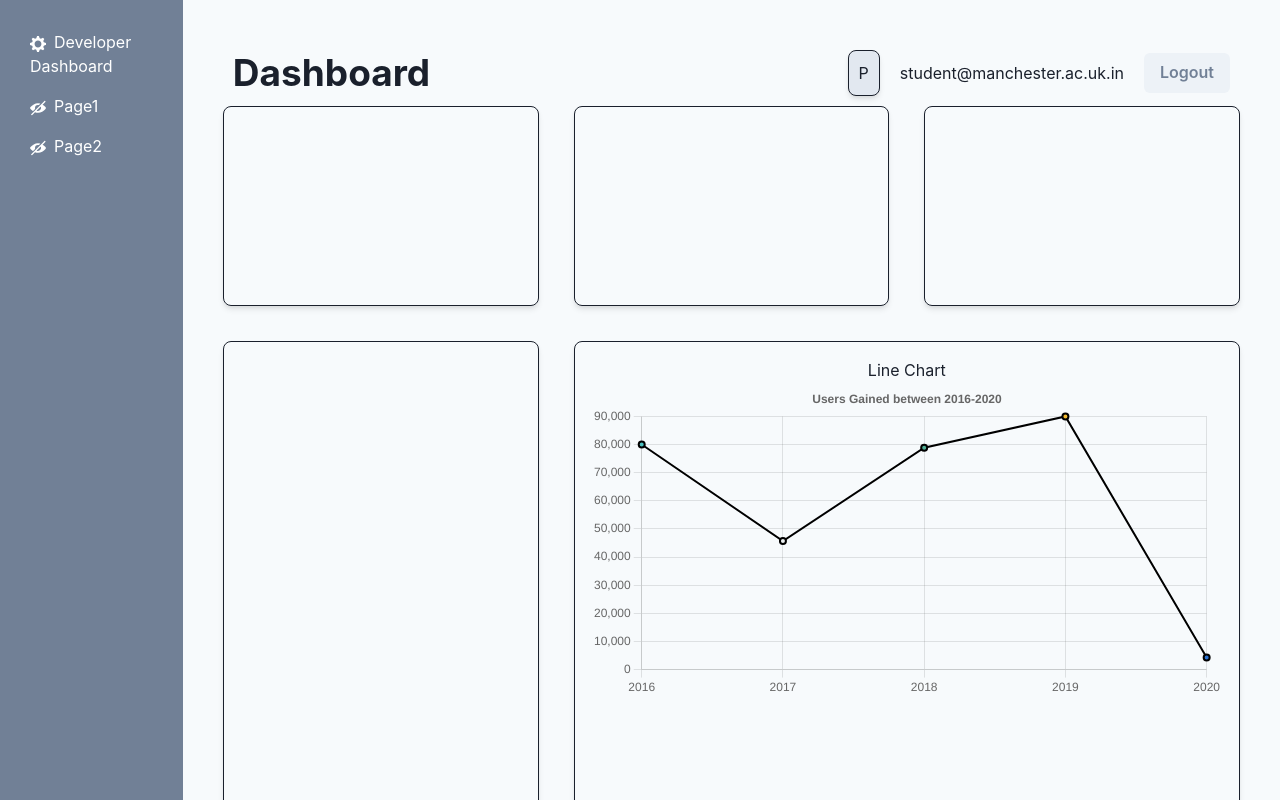
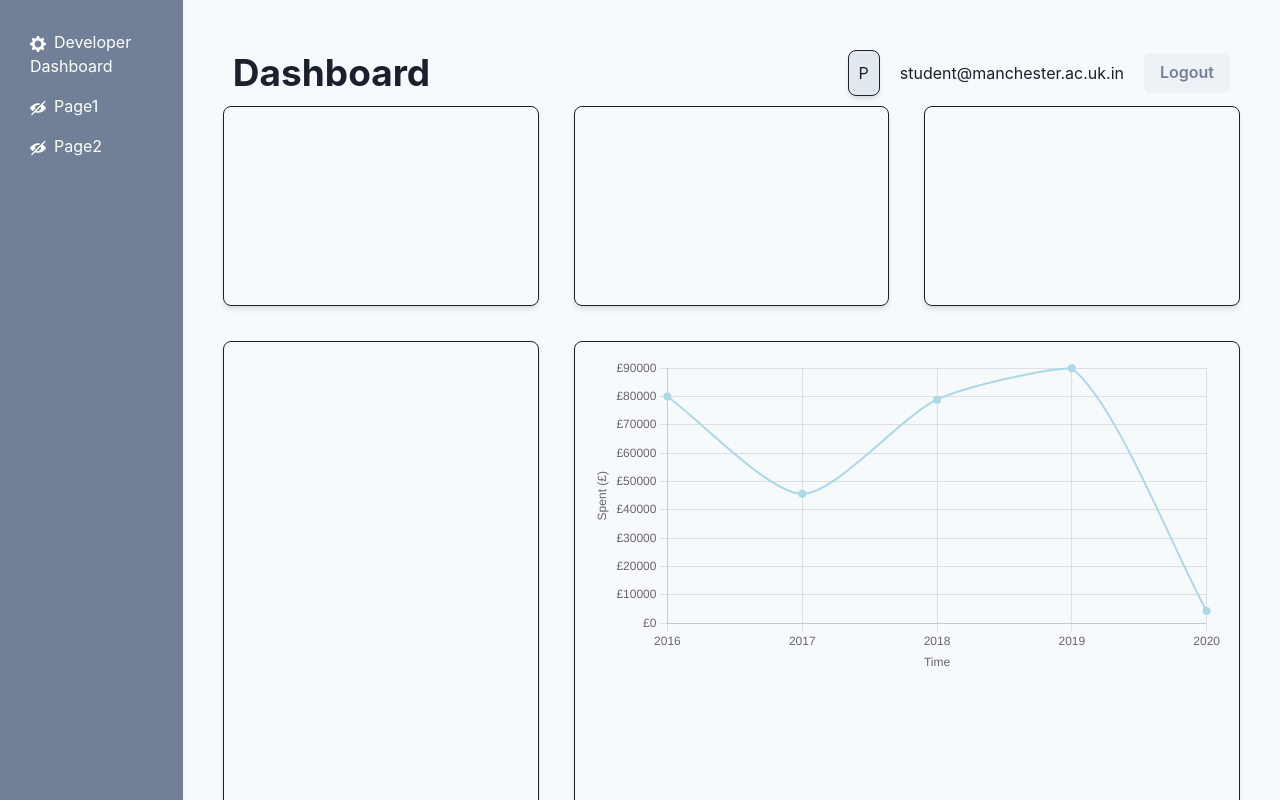
Before and after one commit to manojmanikandan7/PennyWise, a React (Vite) app: page /dashboard in a window 1280 px wide. Shown: the top 800 px of the page. Built offline with nearby package versions, Linux system fonts and the light colour scheme.

Commit message:
Basic chart styling

```diff
--- a/src/components/LineChart.jsx
+++ b/src/components/LineChart.jsx
@@ -3,18 +3,33 @@ import { Line } from "react-chartjs-2";
 function LineChart({ chartData }) {
   return (
     <div className="chart-container">
-      <h2 style={{ textAlign: "center" }}>Line Chart</h2>
+      <h2 style={{ textAlign: "center" }}></h2>
       <Line
         data={chartData}
         options={{
           plugins: {
-            title: {
-              display: true,
-              text: "Users Gained between 2016-2020"
-            },
             legend: {
               display: false
-            }
+            },
+          },
+          scales: {
+            x: {
+              title: {
+                text: "Time",
+                display: true
+              }
+            },
+            y: {
+              title: {
+                text: "Spent (£)",
+                display: true,
+              },
+              ticks: {
+                callback: function(value, index, ticks) {
+                  return '£' + value;
+                }
+              }
+            },
           }
         }}
       />
--- a/src/pages/Dashboard.jsx
+++ b/src/pages/Dashboard.jsx
@@ -33,7 +33,7 @@ const theme = extendTheme({
   },
 });
 
-// Test Chart.js data
+// // Test Chart.js data
 const testData = [
   {
     id: 1,
@@ -66,23 +66,7 @@ const testData = [
     userLost: 234
   }
 ];
-const data = {
-  labels: ['Red', 'Orange', 'Blue'],
-  // datasets is an array of objects where each object represents a set of data to display corresponding to the labels above. for brevity, we'll keep it at one object
-  datasets: [
-      {
-        label: 'Popularity of colours',
-        data: [55, 23, 96],
-        // you can set indiviual colors for each bar
-        backgroundColor: [
-          'rgba(255, 255, 255, 0.6)',
-          'rgba(255, 255, 255, 0.6)',
-          'rgba(255, 255, 255, 0.6)'
-        ],
-        borderWidth: 1,
-      }
-  ]
-}
+
 Chart.register(CategoryScale);
 
 export default function Dashboard() {
@@ -90,17 +74,12 @@ export default function Dashboard() {
     labels: testData.map((data) => data.year),
     datasets: [
       {
-        label: "Users Gained ",
+        label: "Spent (£)",
         data: testData.map((data) => data.userGain),
-        backgroundColor: [
-          "rgba(75,192,192,1)",
-          "#ecf0f1",
-          "#50AF95",
-          "#f3ba2f",
-          "#2a71d0"
-        ],
-        borderColor: "black",
-        borderWidth: 2
+        borderColor: "lightblue",
+        tension: 0.25,
+        borderWidth: 2,
+        pointBackgroundColor: "lightblue",
       }
     ]
   });
```
